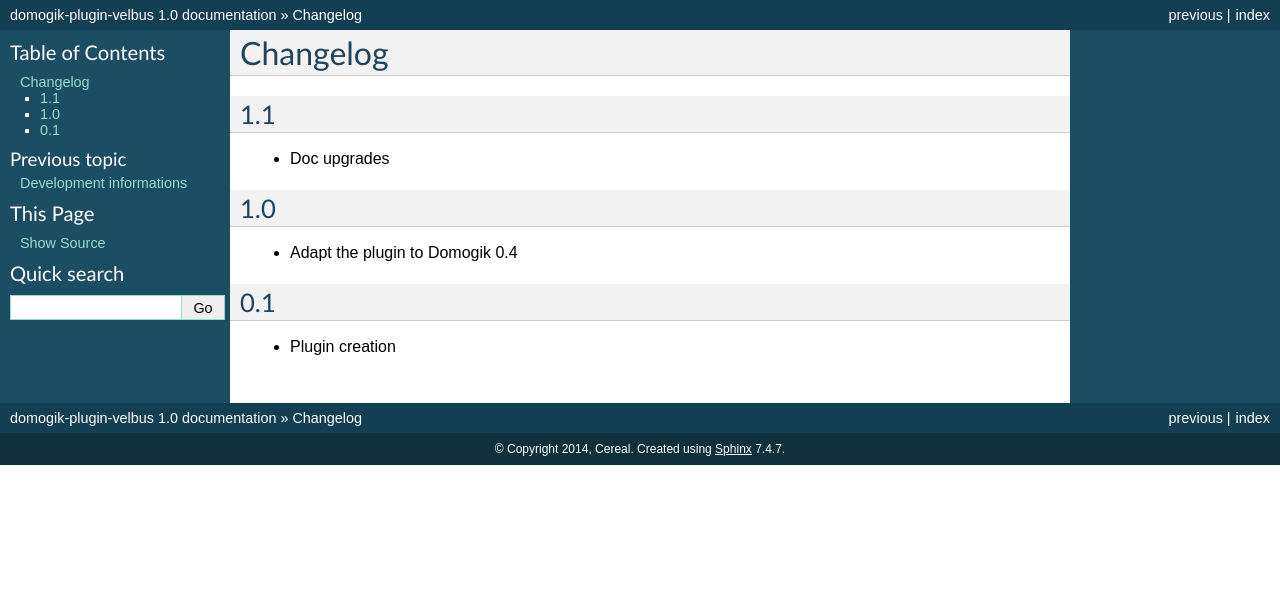
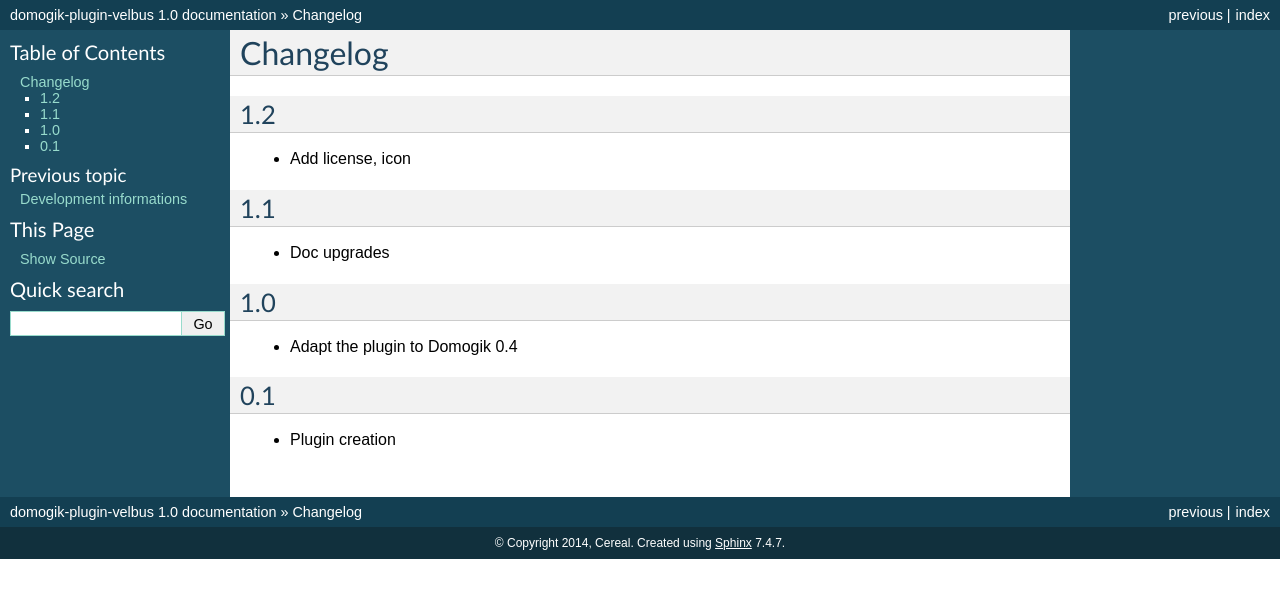
Before and after one commit to Cereal2nd/domogik-plugin-velbus, a Sphinx documentation site: the page built from docs/changelog.txt, in a window 1280 px wide. Shown: the top 598 px of the page. Built offline with Sphinx 7.4.7, drawn with Linux system fonts in a browser that asks for light colours; pages that are not in the unit, such as notebooks, are missing from menus.

Commit message:
release 1.2

```diff
--- a/docs/changelog.txt
+++ b/docs/changelog.txt
@@ -1,6 +1,11 @@
 =========
 Changelog
 =========
+
+1.2
+===
+
+* Add license, icon
 
 1.1
 ===
--- a/info.json
+++ b/info.json
@@ -411,7 +411,7 @@
         "domogik_min_version": "0.4.0",
         "name": "velbus",
         "type": "plugin",
-        "version": "1.1",
+        "version": "1.2",
         "tags": ["velbus", "relay", "dimmer", "energy", "hvac", "light", "shutter", "temperature", "heating"]
     },
     "json_version": 2
```
